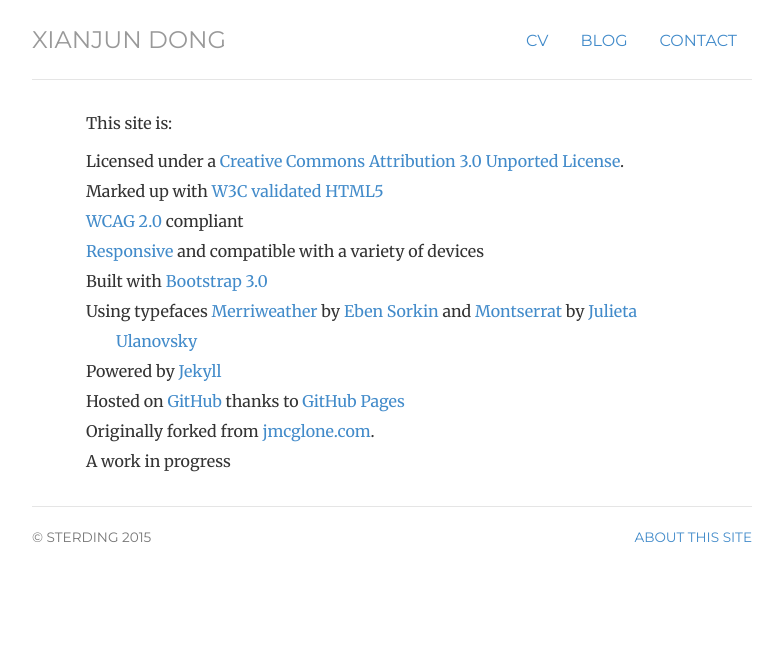
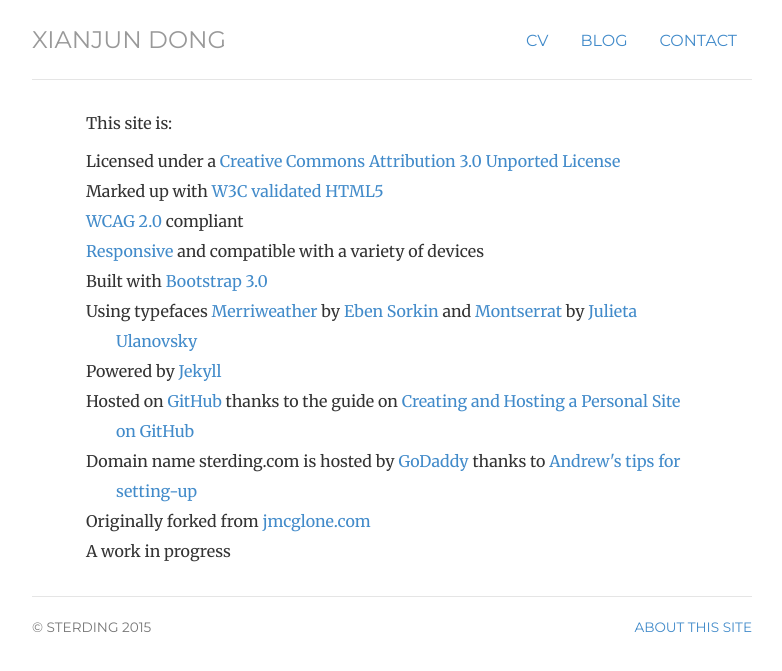
Before and after one commit to sterding/sterding.github.io, a Jekyll site: the page built from about/index.html, in a window 1280 px wide. Shown: the top 671 px of the page, without its empty margins (248-1030 px from the left). Built offline with Jekyll 4.4.1, drawn with Linux system fonts in a browser that asks for light colours.

Commit message:
Update index.html

```diff
--- a/about/index.html
+++ b/about/index.html
@@ -9,15 +9,16 @@
     <p>This site is:</p>
 
       <ul class="list-unstyled">
-        <li>Licensed under a <a rel="license" href="http://creativecommons.org/licenses/by/3.0/deed.en_US">Creative Commons Attribution 3.0 Unported License</a>. </li>
+        <li>Licensed under a <a rel="license" href="http://creativecommons.org/licenses/by/3.0/deed.en_US">Creative Commons Attribution 3.0 Unported License</a> </li>
         <li>Marked up with <a href="http://validator.w3.org/check?uri=http%3A%2F%2Fjmcglone.com%2F" title="HTML5 Validator">W3C validated HTML5</a></li>
         <li><a href="http://www.w3.org/TR/WCAG20/" title="WCAG 2.0">WCAG 2.0</a> compliant</li>
         <li><a href="http://alistapart.com/article/responsive-web-design" title="Responsive Web Design at A List Apart">Responsive</a> and compatible with a variety of devices</li>
         <li>Built with <a href="http://getbootstrap.com/" title="Bootstrap 3.0">Bootstrap 3.0</a></li>
         <li>Using typefaces <a href="http://www.google.com/fonts/specimen/Merriweather" title ="Merriweather">Merriweather</a> by <a href="https://plus.google.com/106288796449831139244/about" title="Eben Sorkin">Eben Sorkin</a> and <a href="http://www.google.com/fonts/specimen/Montserrat" title="Montserrat">Montserrat</a> by <a href="http://www.zkysky.com.ar/" title="ZkySky Design">Julieta Ulanovsky</a></li>
         <li>Powered by <a href="http://jekyllrb.com/" title="Jekyll">Jekyll</a></li>
-        <li>Hosted on <a href="http://github.com/jmcglone/jmcglone.github.io" title="This site hosted on GitHub">GitHub</a> thanks to <a href="http://pages.github.com/" title="GitHub Pages">GitHub Pages</a></li>
-        <li>Originally forked from <a href="http://www.jmcglone.com">jmcglone.com</a>.</li>
+        <li>Hosted on <a href="http://github.com/sterding/sterding.github.io" title="This site hosted on GitHub">GitHub</a> thanks to the guide on <a href="http://jmcglone.com/guides/github-pages/">Creating and Hosting a Personal Site on GitHub</a></li>
+        <li>Domain name sterding.com is hosted by <a href="www.godaddy.com">GoDaddy</a> thanks to <a href="http://andrewsturges.com/blog/jekyll/tutorial/2014/11/06/github-and-godaddy.html">Andrew's tips for setting-up</a> </li>
+        <li>Originally forked from <a href="http://github.com/jmcglone/jmcglone.github.io">jmcglone.com</a></li>
         <li>A work in progress</li>
       </ul>
 
```
